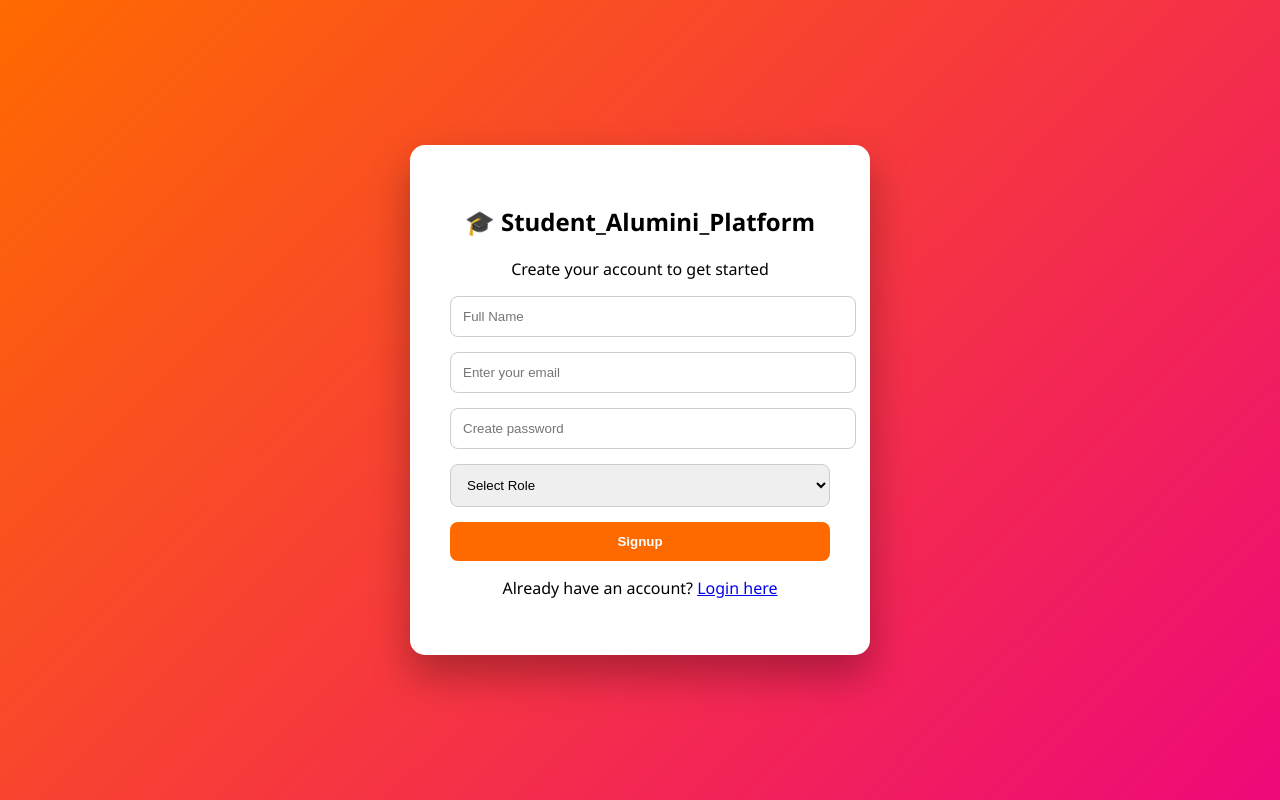
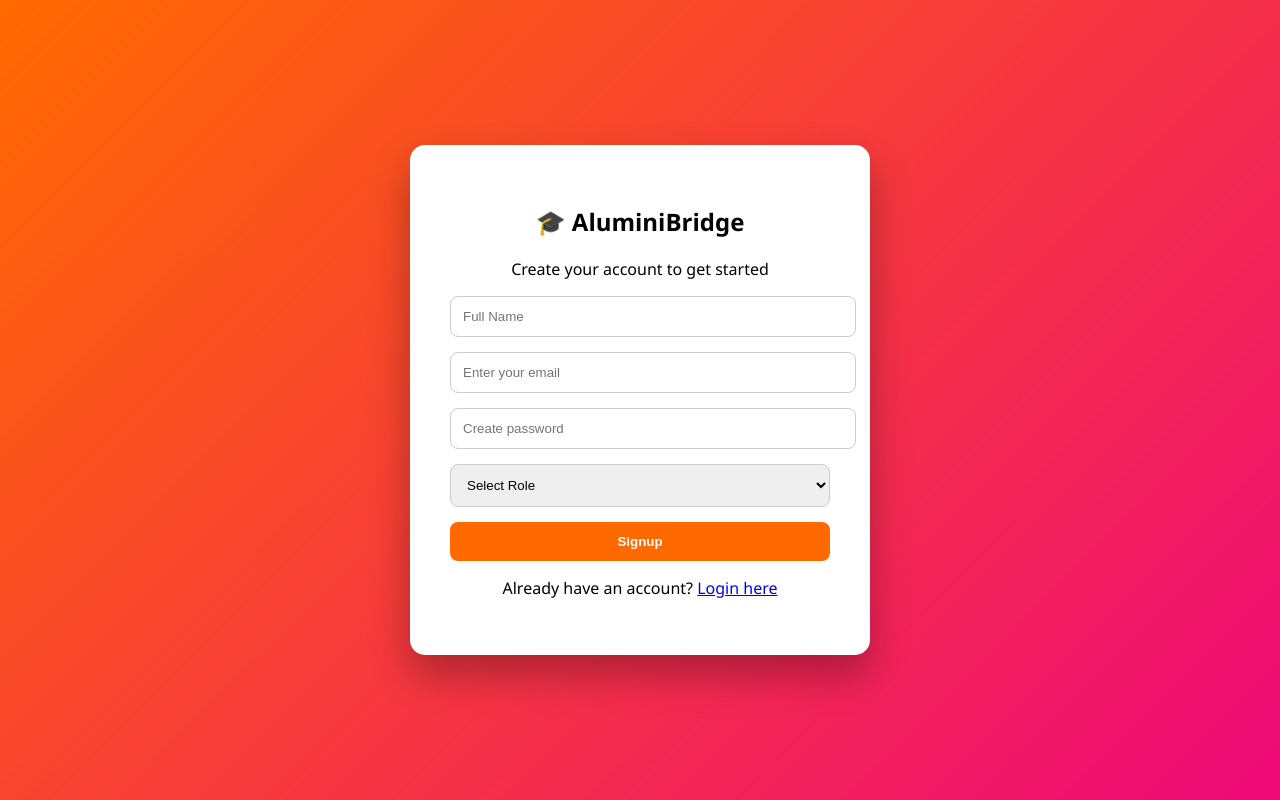
Before and after one commit to MeghanaGanesuni10/Student_alumini_project, a website: page public/signup.html in a window 1280 px wide. Drawn offline with Linux system fonts and the light colour scheme.

Commit message:
Update signup.html

```diff
--- a/public/signup.html
+++ b/public/signup.html
@@ -1,13 +1,13 @@
 <!DOCTYPE html>
 <html>
 <head>
-    <title>Signup - CampusConnect</title>
+    <title>Signup - AluminiBridge</title>
     <link rel="stylesheet" href="css/style.css">
 </head>
 <body class="auth-page">
 
 <div class="auth-container">
-    <h2>🎓 Student_Alumini_Platform</h2>
+    <h2>🎓 AluminiBridge</h2>
     <p>Create your account to get started</p>
 
     <form id="signupForm">
```
